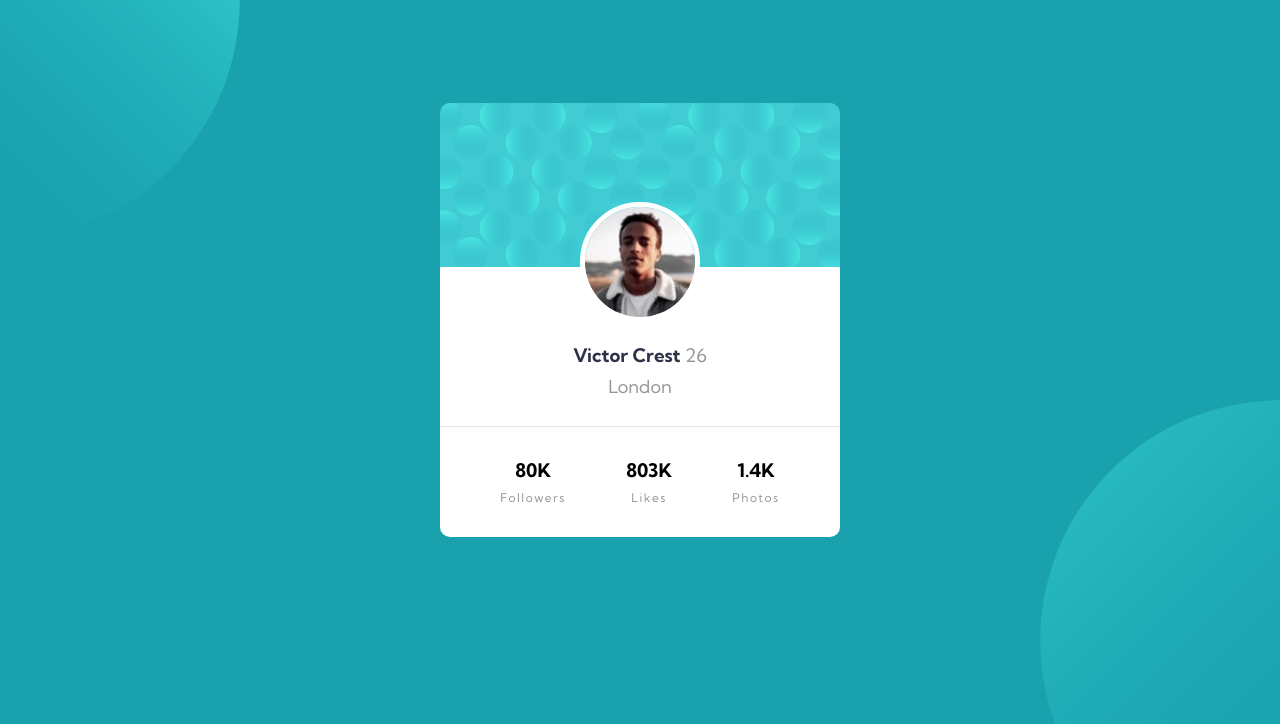
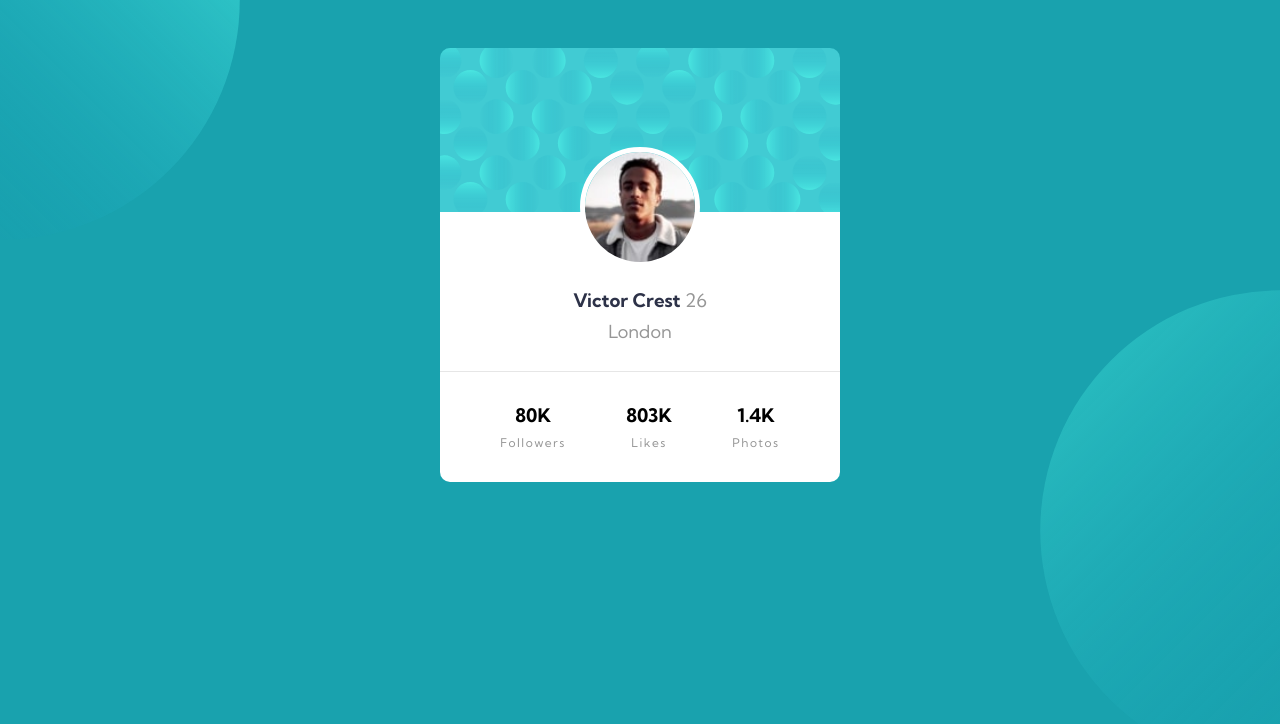
Before and after one commit to Gilocah28/profile-card-component-main, a plain HTML site: page index.html in a window 1280 px wide. Shown: the top 724 px of the page. Drawn offline with Linux system fonts and the light colour scheme.

Commit message:
modified css

```diff
--- a/index.css
+++ b/index.css
@@ -146,14 +146,3 @@ body::after {
   letter-spacing: 1.5px;
   margin-top: .5rem;
 }
-
-@media (min-width:1024px) {
-  main{
-    width: 100%;
-    height: 80vh;
-    display: flex;
-    justify-content: center;
-    align-items: center;
-  }
-
-}
```
